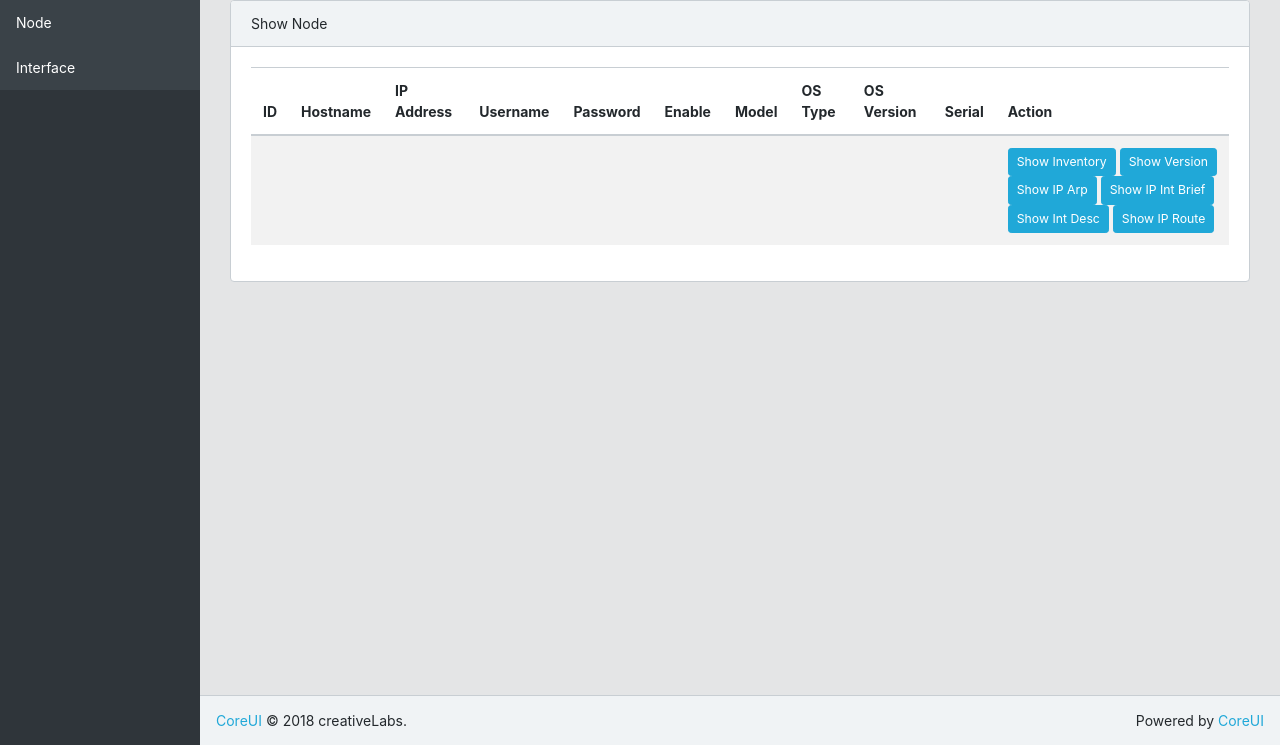
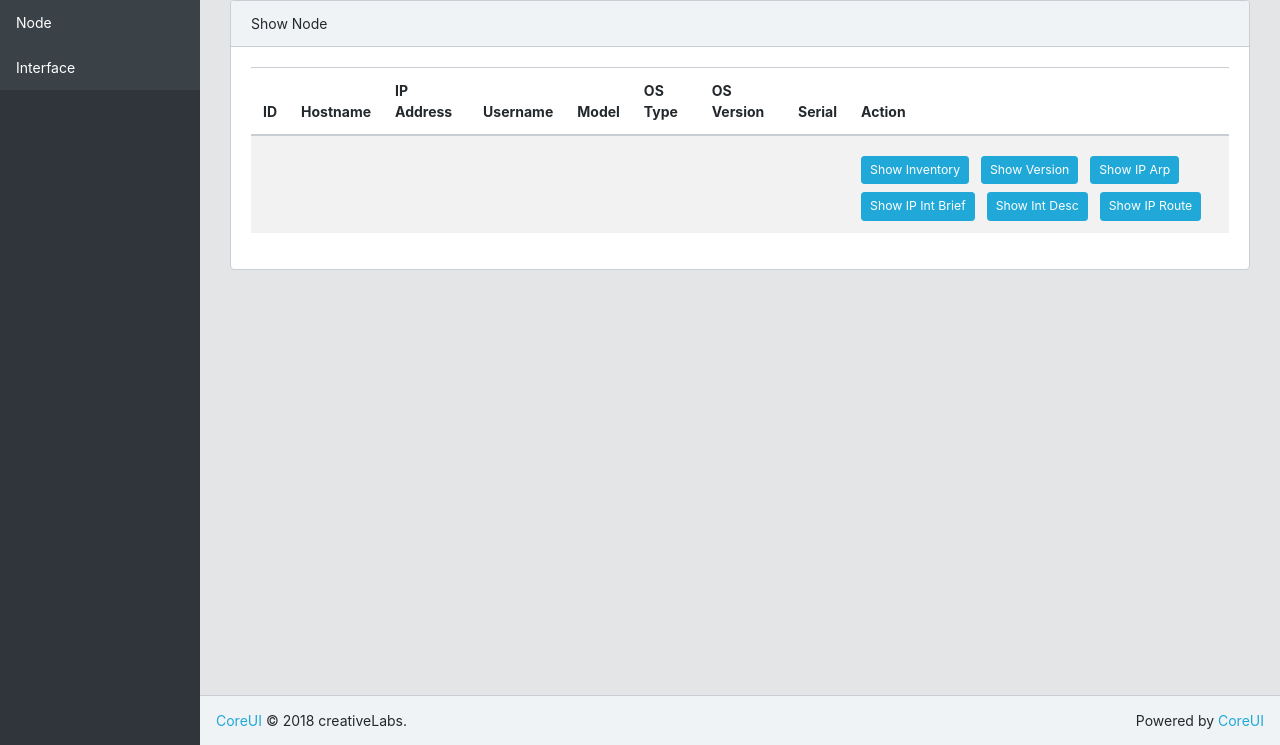
Before and after one commit to yone2ks/neteye, a Flask app: page /node/1 in a window 1280 px wide. Shown: the part 55-800 px from the top of the page. Run offline with Flask 2, Linux system fonts and the light colour scheme; data that the repository does not hold is empty; some libraries are stand-ins or nearby versions.

Commit message:
del password column and fix button position

```diff
--- a/neteye/node/templates/node/show.html
+++ b/neteye/node/templates/node/show.html
@@ -12,8 +12,6 @@
                 <th>Hostname</th>
                 <th>IP Address</th>
                 <th>Username</th>
-                <th>Password</th>
-                <th>Enable</th>
                 <th>Model</th>
                 <th>OS Type</th>
                 <th>OS Version</th>
@@ -27,19 +25,29 @@
                 <td>{{ node.hostname }}</td>
                 <td>{{ node.ip_address }}</td>
                 <td>{{ node.username }}</td>
-                <td>{{ node.password }}</td>
-                <td>{{ node.enable }}</td>
                 <td>{{ node.model }}</td>
                 <td>{{ node.os_type }}</td>
                 <td>{{ node.os_version }}</td>
                 <td>{{ node.serial }}</td>
                 <td>
+                    <div class="btn-group mr-2 mt-2">
                         <button class="btn btn-sm btn-primary" type="button" onclick="location.href='{{node.id}}/show_inventory'">Show Inventory</button>
+                    </div>
+                    <div class="btn-group mr-2 mt-2">
                         <button class="btn btn-sm btn-primary" type="button" onclick="location.href='{{node.id}}/show_version'">Show Version</button>
+                    </div>
+                    <div class="btn-group mr-2 mt-2">
                         <button class="btn btn-sm btn-primary" type="button" onclick="location.href='{{node.id}}/show_ip_arp'">Show IP Arp</button>
+                    </div>
+                    <div class="btn-group mr-2 mt-2">
                         <button class="btn btn-sm btn-primary" type="button" onclick="location.href='{{node.id}}/show_ip_int_brief'">Show IP Int Brief</button>
+                    </div>
+                    <div class="btn-group mr-2 mt-2">
                         <button class="btn btn-sm btn-primary" type="button" onclick="location.href='{{node.id}}/show_interfaces_description'">Show Int Desc</button>
+                    </div>
+                    <div class="btn-group mr-2 mt-2">
                         <button class="btn btn-sm btn-primary" type="button" onclick="location.href='{{node.id}}/show_ip_route'">Show IP Route</button>
+                    </div>
                 </td>
             </tr>
         </tbody>
```
Lines whose indentation alone changed are shown as unchanged.
